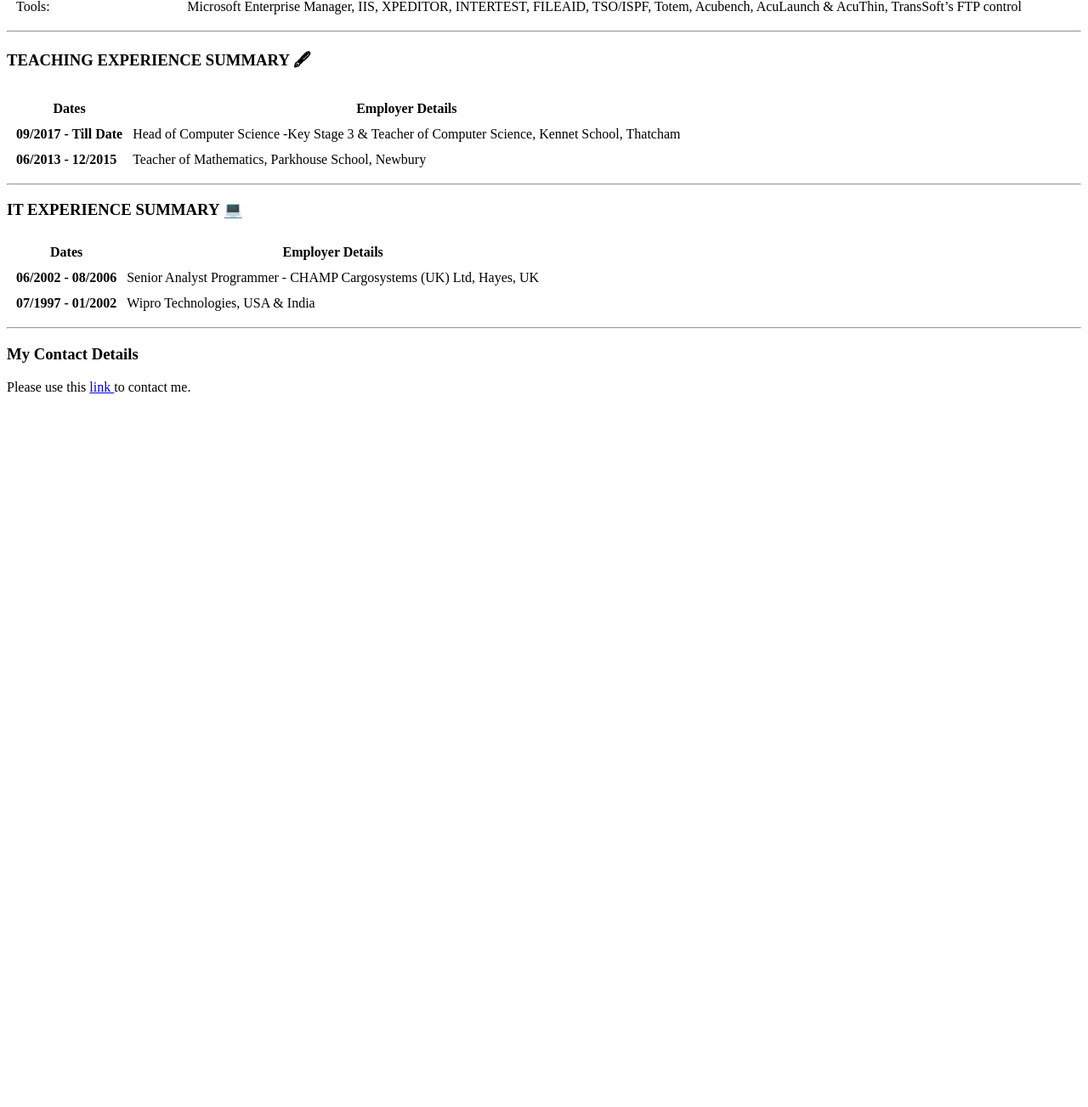
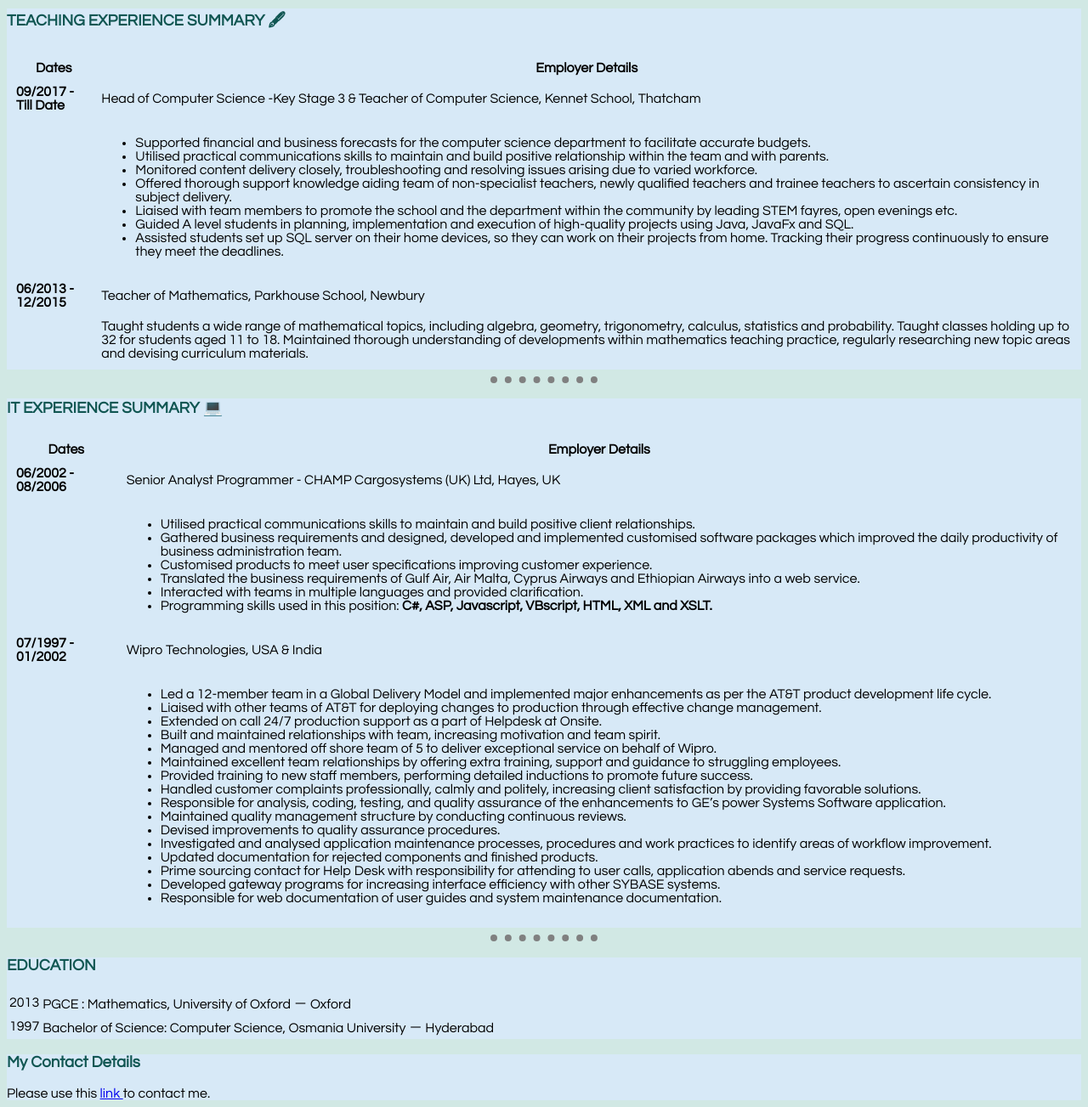
Before and after one commit to shazia-zamani/CV, a plain HTML site: page index.html in a window 1280 px wide. Shown: the part 561-1864 px from the top of the page at 85% size. Before the commit the page ends 1034 px from the top, so only its background shows below. Drawn offline with Linux system fonts and the light colour scheme.

Commit message:
Add files via upload
added styles to the webpage

```diff
--- /dev/null
+++ b/css/styles.css
@@ -0,0 +1,29 @@
+body {
+  background-color: #D1E8E4;
+}
+
+hr {
+  border-style: none;
+  border-top-style: dotted;
+  border-color: grey;
+  border-width: 8px;
+  width: 10%;
+
+}
+
+h1 {
+  color: #161E54;
+}
+
+h3 {
+  color: #105652;
+}
+
+.div2{
+  background-color: #D7E9F7;
+  font-family: Century Gothic;
+}
+.div1 {
+  background-color: #D7E9F7;
+  font-family: Century Gothic;
+}
--- a/index.html
+++ b/index.html
@@ -4,10 +4,12 @@
 <head>
   <meta charset="utf-8">
   <title>Shazia Zamani Curriculum Vitae</title>
+  <link rel="stylesheet" href="css/styles.css">
 </head>
 
 <body>
-  <table cellspacing="20">
+  <div class="div1">
+    <table>
       <tr>
         <td><img src="SZamani.png" alt="Shazia Profile Picture" width=150px height=150px></td>
         <td>
@@ -27,9 +29,11 @@
         </td>
       </tr>
     </table>
+  </div>
 
+  <hr />
+  <div class="div2">
 
-  <hr>
     <h3>EXPERTISE</h3>
     <table cellspacing="10">
       <tr>
@@ -54,8 +58,10 @@
           FILEAID, TSO/ISPF, Totem, Acubench, AcuLaunch & AcuThin, TransSoft’s FTP control</td>
       </tr>
     </table>
+  </div>
+  <hr />
+  <div class="div1">
 
-  <hr>
     <h3>TEACHING EXPERIENCE SUMMARY 🖋</h3>
     <table cellspacing="10">
       <thead>
@@ -70,14 +76,55 @@
           <td>Head of Computer Science -Key Stage 3 & Teacher of Computer Science, Kennet School, Thatcham </td>
         </tr>
         <tr>
+
+          <td>
+
+          <td>
+            <ul>
+              <li>Supported financial and business forecasts for the computer science department to facilitate accurate budgets.
+              </li>
+              <li>
+                Utilised practical communications skills to maintain and build positive relationship within the team and with parents.
+              </li>
+              <li>
+                Monitored content delivery closely, troubleshooting and resolving issues arising due to varied workforce.
+              </li>
+              <li>
+                Offered thorough support knowledge aiding team of non-specialist teachers, newly qualified teachers and trainee teachers to ascertain consistency in subject delivery.
+              </li>
+              <li>
+                Liaised with team members to promote the school and the department within the community by leading STEM fayres, open evenings etc.
+              </li>
+              <li>
+                Guided A level students in planning, implementation and execution of high-quality projects using Java, JavaFx and SQL.
+              </li>
+              <li>
+
+                Assisted students set up SQL server on their home devices, so they can work on their projects from home. Tracking their progress continuously to ensure they meet the deadlines.
+              </li>
+            </ul>
+          </td>
+          </td>
+        </tr>
+        <tr>
           <td><strong>06/2013 - 12/2015</strong></td>
           <td>Teacher of Mathematics, Parkhouse School, Newbury </td>
+        </tr>
+        <tr>
+          <td> </td>
+          <td>
+            Taught students a wide range of mathematical topics, including algebra, geometry, trigonometry, calculus, statistics and probability. Taught classes holding up to 32 for students aged 11 to 18. Maintained thorough understanding of
+            developments within mathematics teaching practice, regularly researching new topic areas and devising curriculum materials.
+          </td>
         </tr>
 
       </tbody>
 
     </table>
-  <hr>
+  </div>
+  <hr />
+  <div class="div2">
+
     <h3>IT EXPERIENCE SUMMARY 💻</h3>
     <table cellspacing="10">
       <thead>
@@ -92,15 +139,88 @@
           <td>Senior Analyst Programmer - CHAMP Cargosystems (UK) Ltd, Hayes, UK</td>
         </tr>
         <tr>
+          <td></td>
+          <td>
+            <ul>
+              <li>Utilised practical communications skills to maintain and build positive client relationships.</li>
+              <li>Gathered business requirements and designed, developed and implemented customised software packages which improved the daily productivity of business administration team.</li>
+              <li>Customised products to meet user specifications improving customer experience.</li>
+              <li>Translated the business requirements of Gulf Air, Air Malta, Cyprus Airways and Ethiopian Airways into a web service.</li>
+              <li>Interacted with teams in multiple languages and provided clarification.</li>
+              <li>Programming skills used in this position:<strong> C#, ASP, Javascript, VBscript, HTML, XML and XSLT.</strong></li>
+            </ul>
+          </td>
+        </tr>
+        <tr>
           <td><strong>07/1997 - 01/2002</strong></td>
           <td> Wipro Technologies, USA & India</td>
         </tr>
+        <tr>
+          <td></td>
+          <td>
+            <ul>
+              <li>
+                Led a 12-member team in a Global Delivery Model and implemented major enhancements as per the AT&T product development life cycle.
+              </li>
+              <li> Liaised with other teams of AT&T for deploying changes to production through effective change management.
+              </li>
+              <li> Extended on call 24/7 production support as a part of Helpdesk at Onsite.
+              </li>
+              <li>Built and maintained relationships with team, increasing motivation and team spirit.
+              </li>
+              <li>Managed and mentored off shore team of 5 to deliver exceptional service on behalf of Wipro.
+              </li>
+              <li> Maintained excellent team relationships by offering extra training, support and guidance to struggling employees.
+              </li>
+              <li>Provided training to new staff members, performing detailed inductions to promote future success.
+              </li>
+              <li>Handled customer complaints professionally, calmly and politely, increasing client satisfaction by providing favorable solutions.
+              </li>
+              <li>Responsible for analysis, coding, testing, and quality assurance of the enhancements to GE’s power Systems Software application.
+              </li>
+              <li>
+                Maintained quality management structure by conducting continuous reviews.</li>
+              <li>Devised improvements to quality assurance procedures.</li>
+              <li>Investigated and analysed application maintenance processes, procedures and work practices to identify areas of workflow improvement.
+              </li>
+              <li>Updated documentation for rejected components and finished products.</li>
+              <li> Prime sourcing contact for Help Desk with responsibility for attending to user calls, application abends and service requests.</li>
+              <li>Developed gateway programs for increasing interface efficiency with other SYBASE systems.</li>
+              <li> Responsible for web documentation of user guides and system maintenance documentation.</li>
+
+            </ul>
+          </td>
+        </tr>
       </tbody>
     </table>
+  </div>
   <hr>
+  <div class="div1">
+    <h3>EDUCATION</h3>
+    <table>
+      <tr>
+        <td>
+          2013
+        </td>
+        <td>
+          PGCE : Mathematics, University of Oxford － Oxford
+        </td>
+      </tr>
+      <tr>
+        <td>
+          1997
+        </td>
+        <td>
+          Bachelor of Science: Computer Science, Osmania University － Hyderabad
+
+        </td>
+      </tr>
+    </table>
+  </div>
+  <div class="div2">
     <h3>My Contact Details</h3>
     Please use this <a href="Contact Me.html">link </a>to contact me.
-
+  </div>
 </body>
 
 </html>
```
Lines whose indentation alone changed are shown as unchanged.
